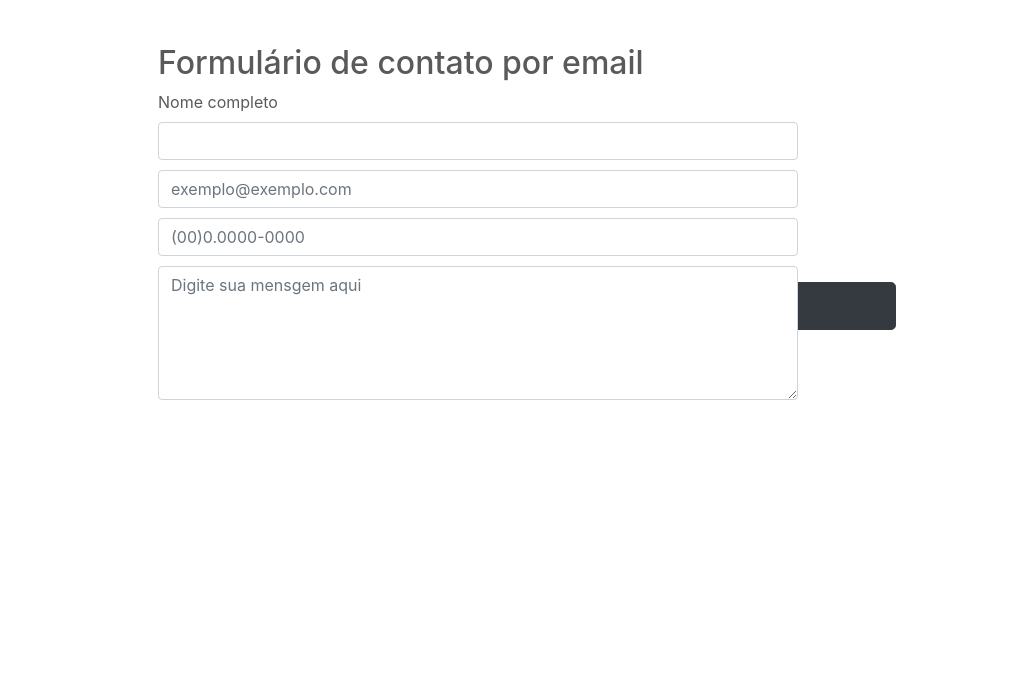
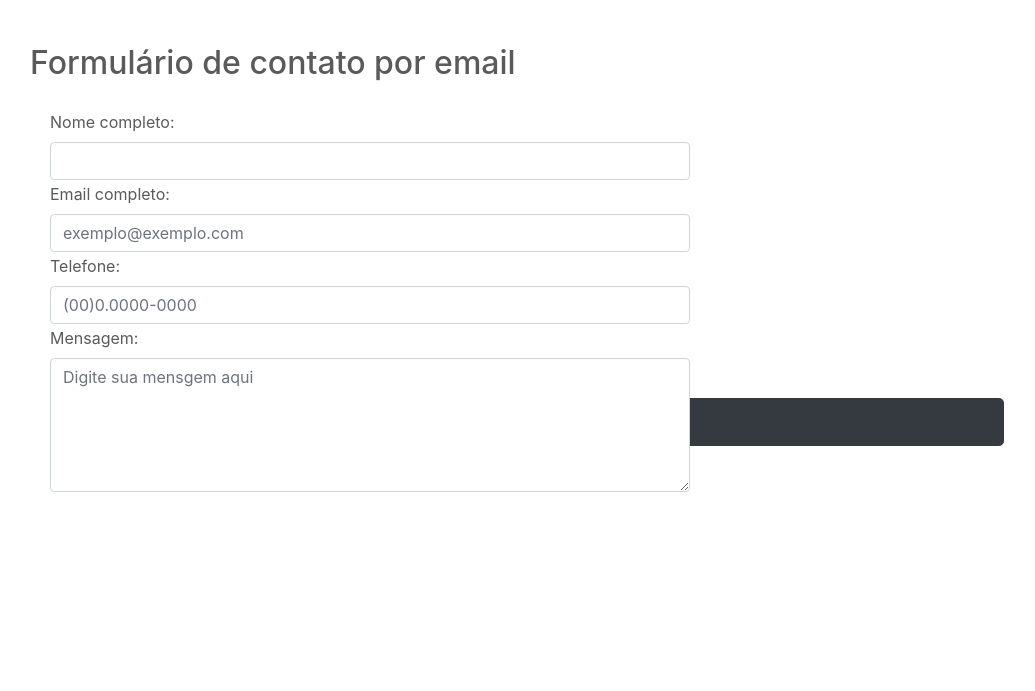
Before and after one commit to SamuelHericles/Projeto_Final_Tec_Web, a PHP site: page /Contato.html in a window 1280 px wide. Shown: the part 64-755 px from the top of the page, without its empty margins (113-1148 px from the left). Run offline with PHP 8.4, Linux system fonts and the light colour scheme.

Commit message:
estilizando o formulário

```diff
--- a/Contato.html
+++ b/Contato.html
@@ -52,21 +52,21 @@
 
                   <fieldset>
                       <div class="form-group">
-                      <label>Nome completo</label>
+                      <label>Nome completo:</label>
                       <input type="text" class="form-control" name="nome-email">
                       </div>
                   </fieldset>
 
                   <fieldset>
                       <div class="form-group">
-                          <label>Email completo</label>
+                          <label>Email completo:</label>
                           <input type="email" class="form-control" name="email" placeholder="exemplo@exemplo.com">
                       </div>
                   </fieldset>
 
                   <fieldset>
                       <div class="form-group">
-                          <label>Telefone</label>
+                          <label>Telefone:</label>
                           <input type="tel" class="form-control" name="telefone" placeholder="(00)0.0000-0000">
                           </div>
                   </fieldset>
@@ -78,7 +78,11 @@
                       </div>
                   </fieldset>
 
-                  <input type="submit" name="BTEnvia" class="btn btn-primary btn-lg btn-block btn-dark" value="Enviar">
+                  <fieldset>
+                      <div class="form-group">
+                  <input id="btnEnviaContato" type="submit" name="BTEnvia" class="btn btn-primary btn-lg btn-block btn-dark" value="Enviar">
+                      </div>
+                </fieldset>
           </form>
 
           <div class="wpp">
--- a/estilo.css
+++ b/estilo.css
@@ -15,12 +15,17 @@ footer p{
 }
 
 #login {
+    position: absolute;
     background-image: url('back.gif');
     background-size: cover;
-    position: absolute;
-    top: 25%;
+    margin: 10px;
+    top: 10%;
     width: 50%;
     left:  25%;
+}
+
+.form-group{
+    margin:20px;
 }
 
 .form-control{
@@ -29,7 +34,7 @@ footer p{
 }
 
 #inputEmail{
-    top: 50%;
+    top: 60%;
     left:  25%;
 }
 
@@ -40,15 +45,23 @@ footer p{
 
 #inputRemember{
     position: absolute;
-    top: 80%;
+    color: white;
+    top: 90%;
 }
 
 .container{
+    /*position: absolute;*/
     margin-top: 60px;
     margin-bottom: 60px;
-    width: 60%;
+    width: 80%;
 }
-/*.btnEnvia{
+
+/*#btnEnviaContato{
+    top: 80%;
+    width: 50%;
+}*/
+
+#btnEntrar{
     position: absolute;
-    top: 80%;
-}*/
+    top: 95%;
+}
```
Also changed, not shown: login.html (+9 -3 lines).
